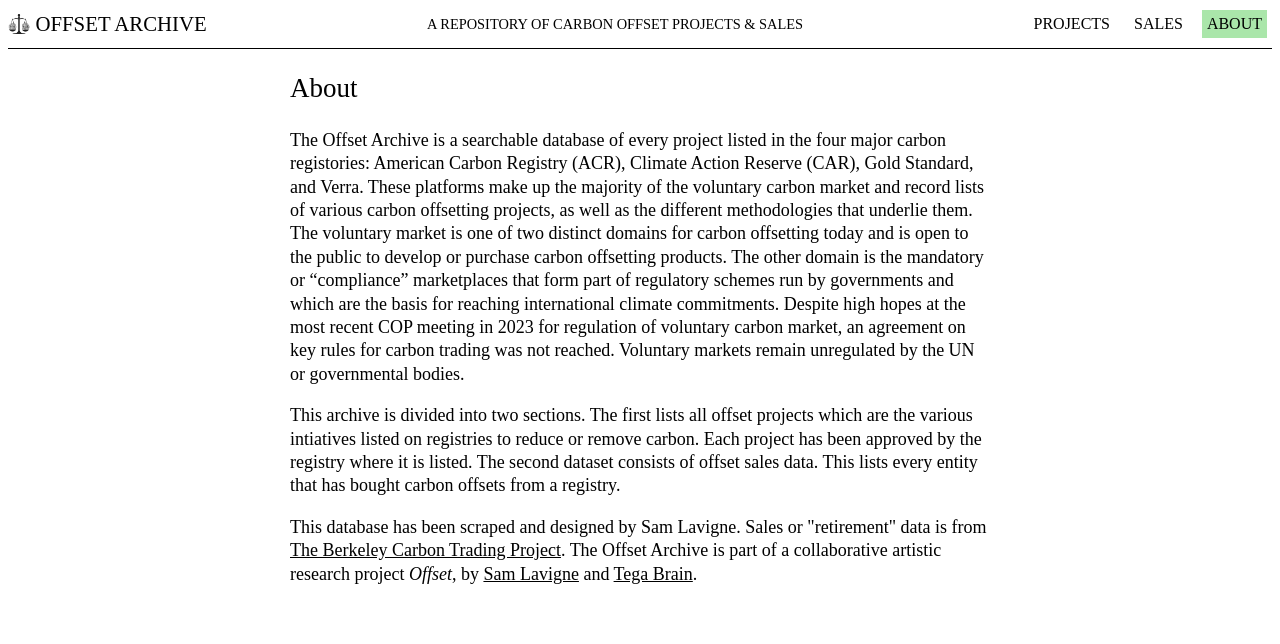
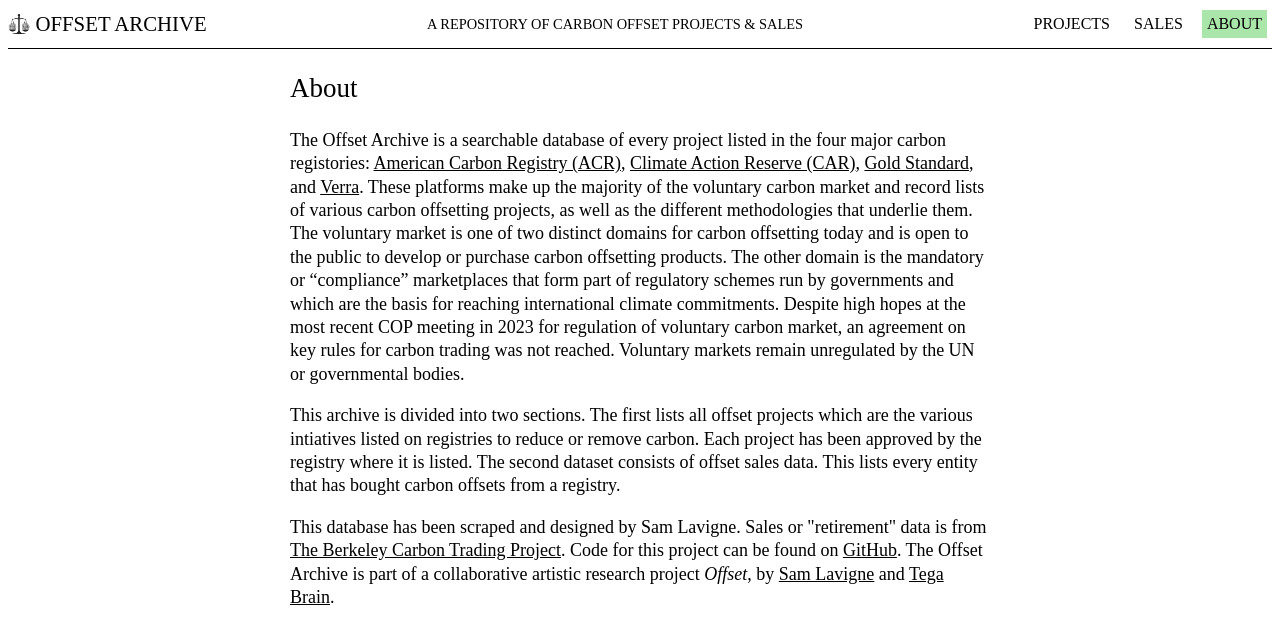
Before and after one commit to antiboredom/offset-archive, a SvelteKit app in the folder app/: page /about in a window 1280 px wide. Shown: the top 644 px of the page. Built offline with nearby package versions, Linux system fonts and the light colour scheme.

Commit message:
links from about page

```diff
--- a/app/src/routes/about/+page.svelte
+++ b/app/src/routes/about/+page.svelte
@@ -3,19 +3,23 @@
 
   <p>
     The Offset Archive is a searchable database of every project listed in the
-    four major carbon registories: American Carbon Registry (ACR), Climate
-    Action Reserve (CAR), Gold Standard, and Verra. These platforms make up the
-    majority of the voluntary carbon market and record lists of various carbon
-    offsetting projects, as well as the different methodologies that underlie
-    them. The voluntary market is one of two distinct domains for carbon
-    offsetting today and is open to the public to develop or purchase carbon
-    offsetting products. The other domain is the mandatory or “compliance”
-    marketplaces that form part of regulatory schemes run by governments and
-    which are the basis for reaching international climate commitments. Despite
-    high hopes at the most recent COP meeting in 2023 for regulation of
-    voluntary carbon market, an agreement on key rules for carbon trading was
-    not reached. Voluntary markets remain unregulated by the UN or governmental
-    bodies.
+    four major carbon registories: <a href="https://acrcarbon.org/"
+      >American Carbon Registry (ACR)</a
+    >,
+    <a href="https://www.climateactionreserve.org/"
+      >Climate Action Reserve (CAR)</a
+    >, <a href="https://www.goldstandard.org/">Gold Standard</a>, and
+    <a href="https://verra.org/">Verra</a>. These platforms make up the majority
+    of the voluntary carbon market and record lists of various carbon offsetting
+    projects, as well as the different methodologies that underlie them. The
+    voluntary market is one of two distinct domains for carbon offsetting today
+    and is open to the public to develop or purchase carbon offsetting products.
+    The other domain is the mandatory or “compliance” marketplaces that form
+    part of regulatory schemes run by governments and which are the basis for
+    reaching international climate commitments. Despite high hopes at the most
+    recent COP meeting in 2023 for regulation of voluntary carbon market, an
+    agreement on key rules for carbon trading was not reached. Voluntary markets
+    remain unregulated by the UN or governmental bodies.
   </p>
 
   <p>
@@ -31,7 +35,9 @@
     "retirement" data is from <a
       href="https://gspp.berkeley.edu/research-and-impact/centers/cepp/projects/berkeley-carbon-trading-project"
       >The Berkeley Carbon Trading Project</a
-    >. The Offset Archive is part of a collaborative artistic research project
+    >. Code for this project can be found on
+    <a href="https://github.com/antiboredom/offset-archive">GitHub</a>. The
+    Offset Archive is part of a collaborative artistic research project
     <em>Offset</em>, by <a href="https://lav.io">Sam Lavigne</a> and
     <a href="https://tegabrain.com">Tega Brain</a>.
   </p>
```
